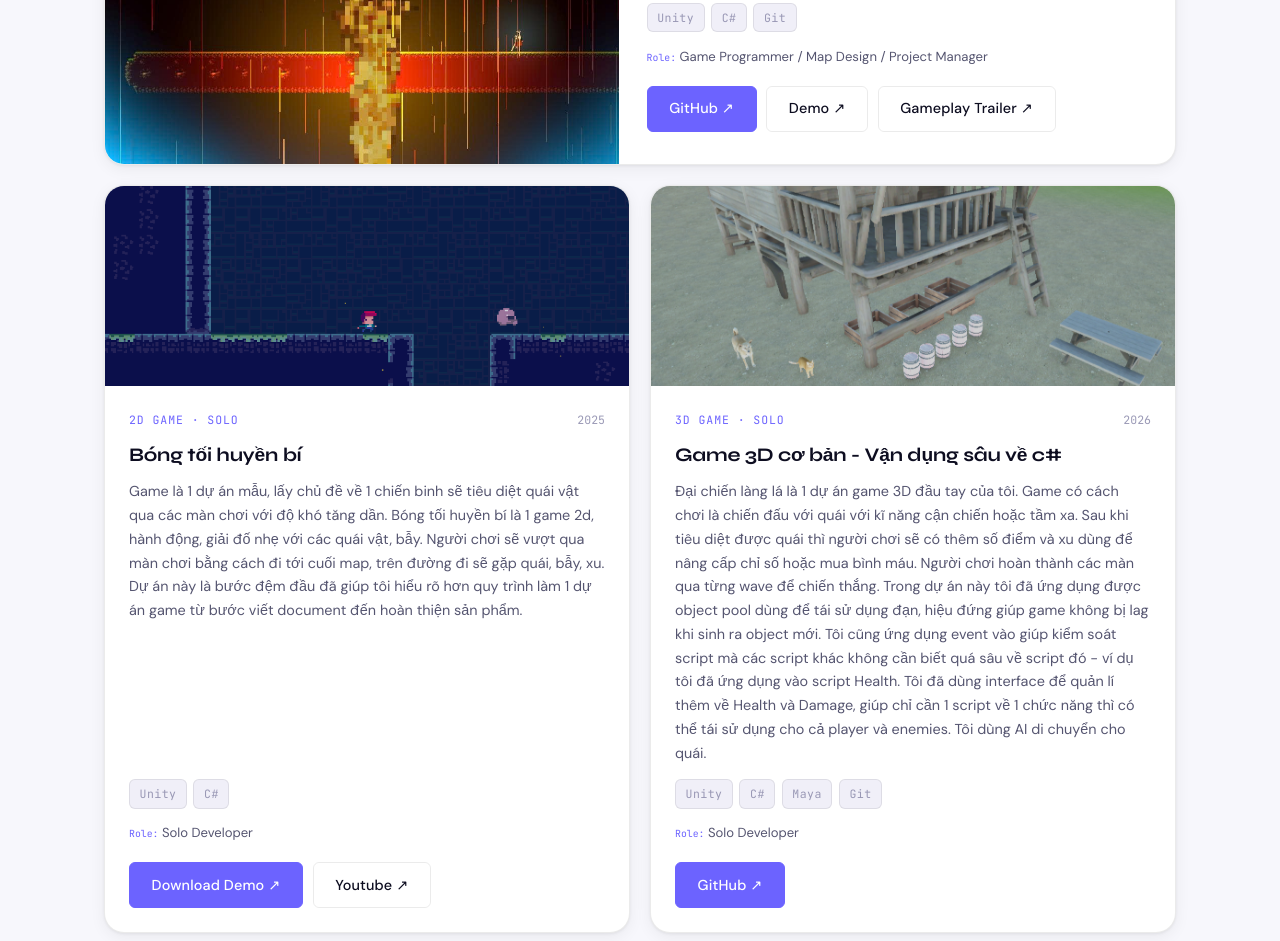
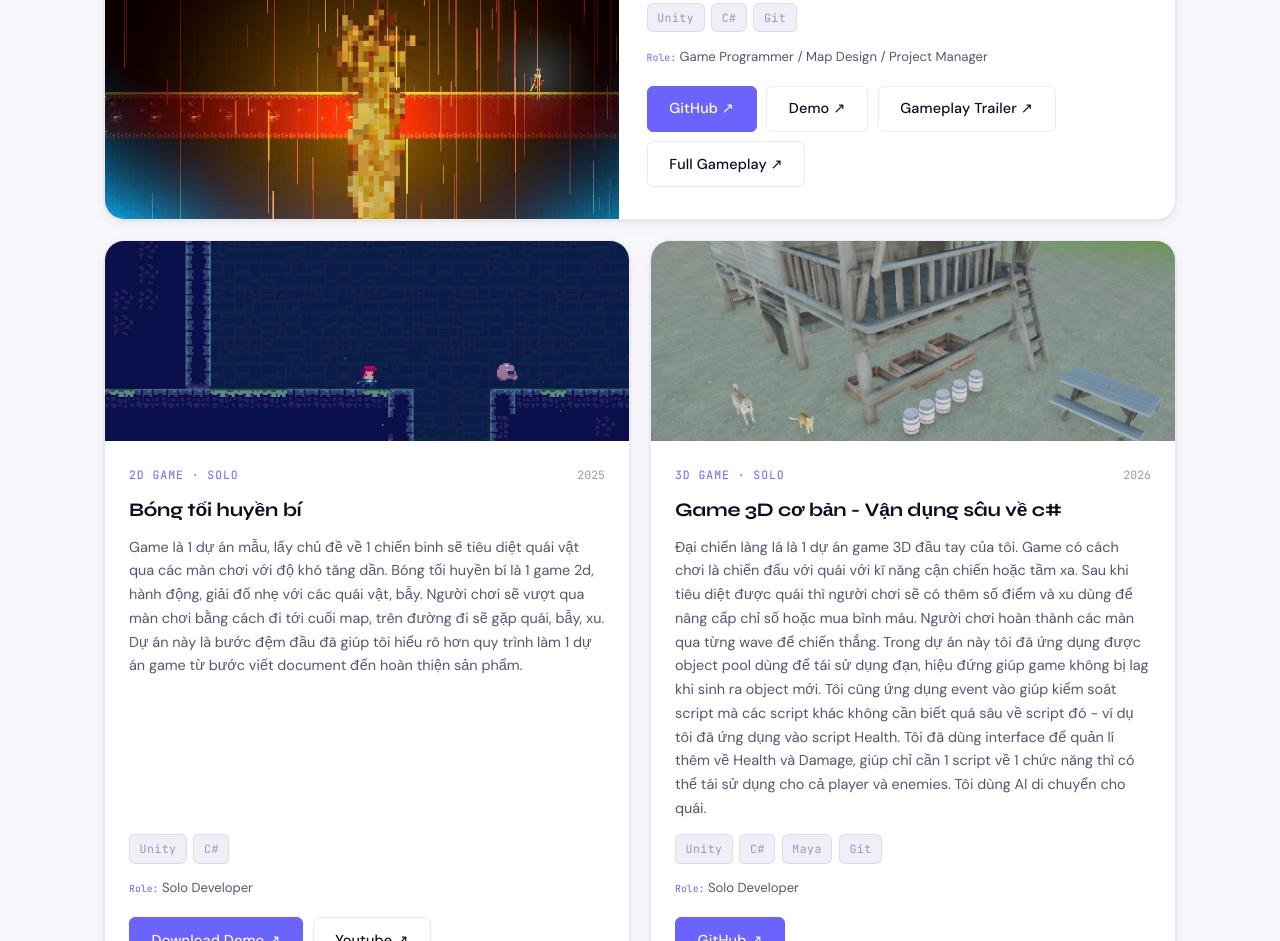
Before and after one commit to nguyenlamgiabao/Portfolio, a plain HTML site: page index.html in a window 1280 px wide. Shown: the part 2627-3568 px from the top of the page. Drawn offline with Linux system fonts and the light colour scheme.

Commit message:
Update index.html

```diff
--- a/index.html
+++ b/index.html
@@ -305,6 +305,9 @@
               <a href="https://youtu.be/oEkba8PIToo?si=B6o7_oT7nsOTTph2" target="_blank" rel="noopener" class="btn btn-outline">
                 Gameplay Trailer ↗
               </a>
+              <a href="https://youtu.be/zX7tzPUxS2Y?si=9EtAE5xuJdL8uCLa" target="_blank" rel="noopener" class="btn btn-outline">
+                Full Gameplay ↗
+              </a>
             </div>
           </div>
         </article>
```
